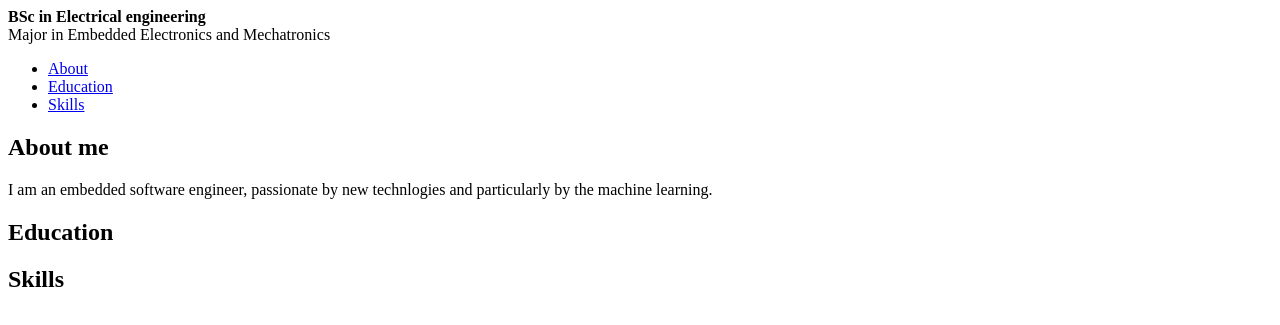
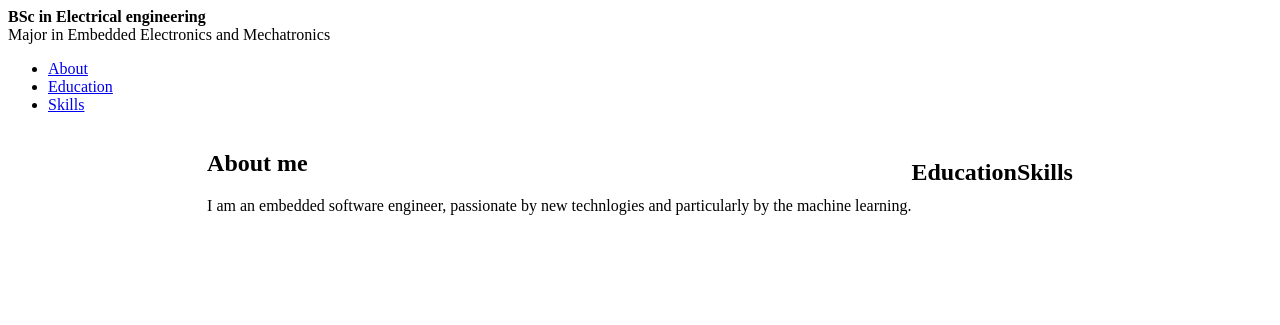
Before and after one commit to alxrey/alxrey.github.io, a plain HTML site: page index.html in a window 1280 px wide. Shown: the part 63-388 px from the top of the page. Drawn offline with Linux system fonts and the light colour scheme.

Commit message:
Update style.css

```diff
--- a/css/style.css
+++ b/css/style.css
@@ -20,5 +20,7 @@ p {
 
 
 #colorlib-main {
-  width: calc(100% - 300px);
+  display: flex;
+  justify-content: center;
+  align-items: center;
 }
```
